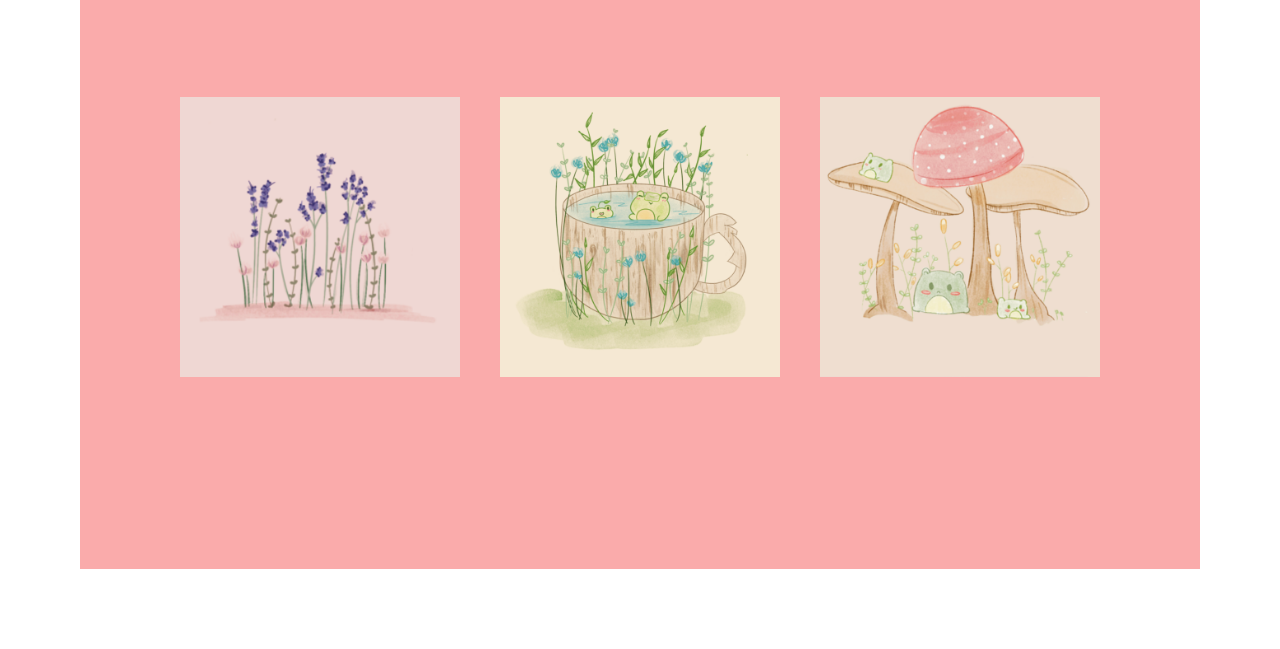
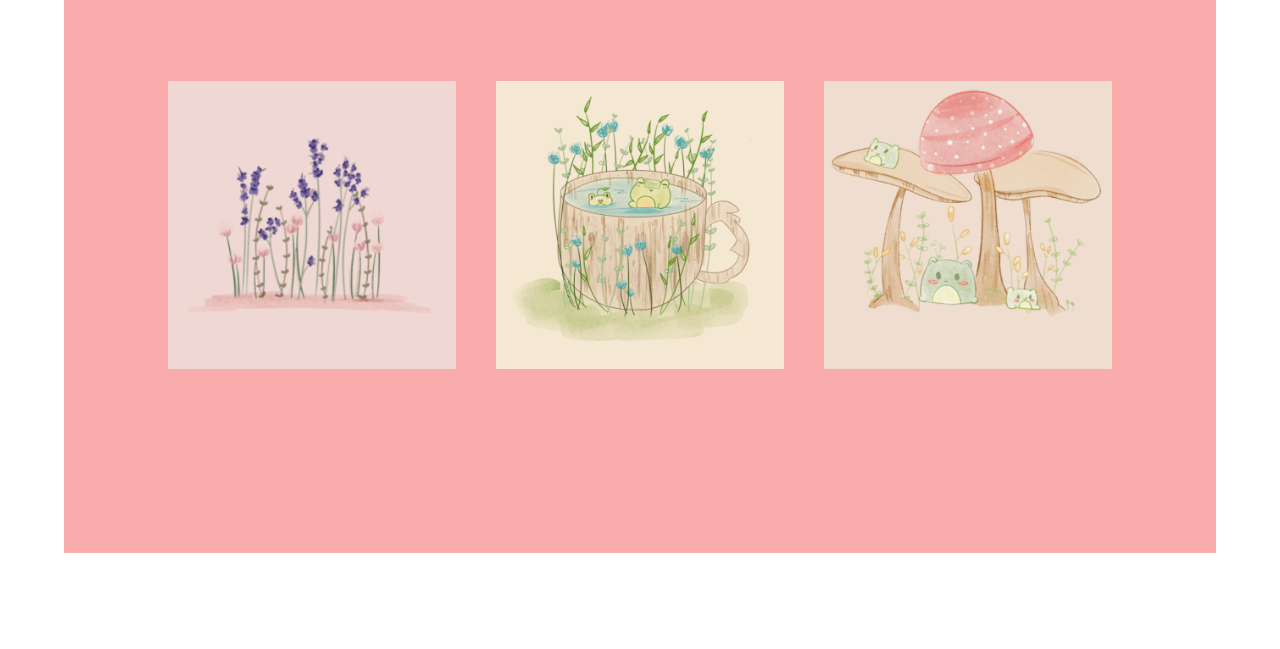
Before and after one commit to AmandaBoo/PersonalSite, a React app: page / in a window 1280 px wide. Shown: the part 391-1040 px from the top of the page. After the commit the page ends 1008 px from the top, so only its background shows below. Built offline with nearby package versions, Linux system fonts and the light colour scheme.

Commit message:
Adds responsive padding to site

```diff
--- a/src/style/desktopStyles.scss
+++ b/src/style/desktopStyles.scss
@@ -11,7 +11,8 @@ body {
 
 .root-container {
   min-height: 100vh;
-  padding: 80px;
+  padding: 5%;
+  max-width: 1360px;
 
   .landing-container {
     min-height: 100vh;
--- a/src/style/styles.scss
+++ b/src/style/styles.scss
@@ -22,12 +22,9 @@ $gray-color: #dde3ec;
 
 @import 'desktopStyles.scss';
 
-@media only screen and (max-width: 1110px) {
+@media only screen and (max-width: 768px) {
   .root-container {
     padding: 0;
   }
-}
-
-@media only screen and (max-width: 768px) {
   @import 'mobileStyles.scss';
 }
```
